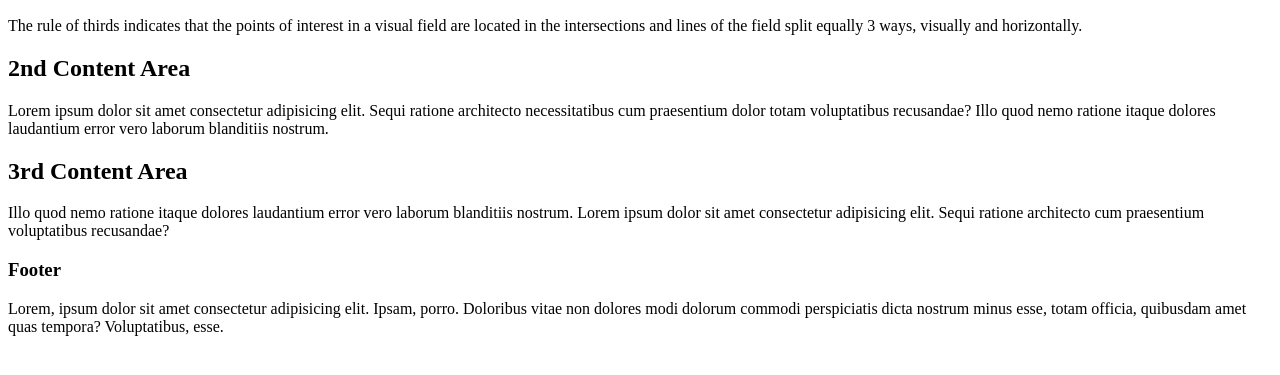
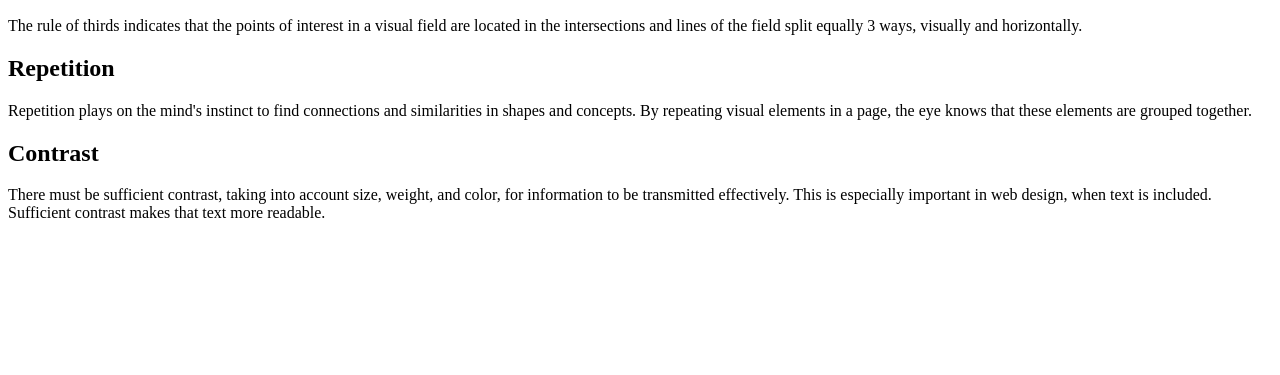
Before and after one commit to plewekat/plewekat2.github.io, a plain HTML site: page designPrinciples.html in a window 1280 px wide. Shown: the part 313-688 px from the top of the page. Drawn offline with Linux system fonts and the light colour scheme.

Commit message:
Update designPrinciples.html

```diff
--- a/designPrinciples.html
+++ b/designPrinciples.html
@@ -17,22 +17,17 @@
     </div>
 
     <div class="column">
-      <h2>2nd Content Area</h2>
-      <p>Lorem ipsum dolor sit amet consectetur adipisicing elit. Sequi ratione architecto necessitatibus cum praesentium dolor totam voluptatibus recusandae? Illo quod nemo ratione itaque dolores laudantium error vero laborum blanditiis nostrum.</p>
+      <h2>Repetition</h2>
+      <p>Repetition plays on the mind's instinct to find connections and similarities in shapes and concepts. By repeating visual elements in a page, the eye knows that these elements are grouped together.</p>
     </div>
 
     <div class="column">
-      <h2>3rd Content Area</h2>
-      <p>Illo quod nemo ratione itaque dolores laudantium error vero laborum blanditiis nostrum. Lorem ipsum dolor sit amet consectetur adipisicing elit. Sequi ratione architecto cum praesentium voluptatibus recusandae?</p>
+      <h2>Contrast</h2>
+      <p>There must be sufficient contrast, taking into account size, weight, and color, for information to be transmitted effectively. This is especially important in web design, when text is included. Sufficient contrast makes that text more readable.</p>
     </div>
 
   </section>
 
-    <footer>
-      <h3>Footer</h3>
-      <p>Lorem, ipsum dolor sit amet consectetur adipisicing elit. Ipsam, porro. Doloribus vitae non dolores modi dolorum commodi perspiciatis dicta nostrum minus esse, totam officia, quibusdam amet quas tempora? Voluptatibus, esse.</p>
-    </footer>
-
   </div>
 </body>
 </html>
```
